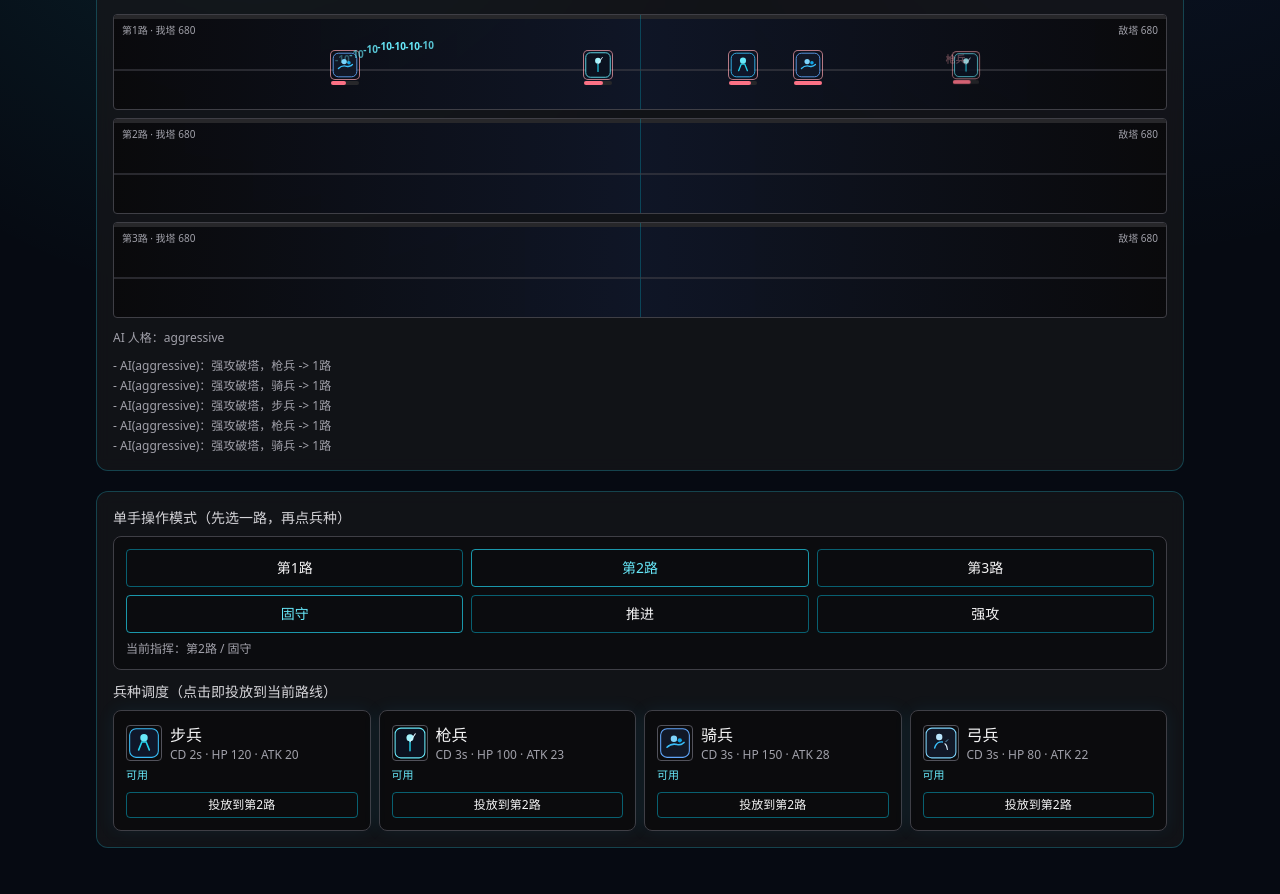
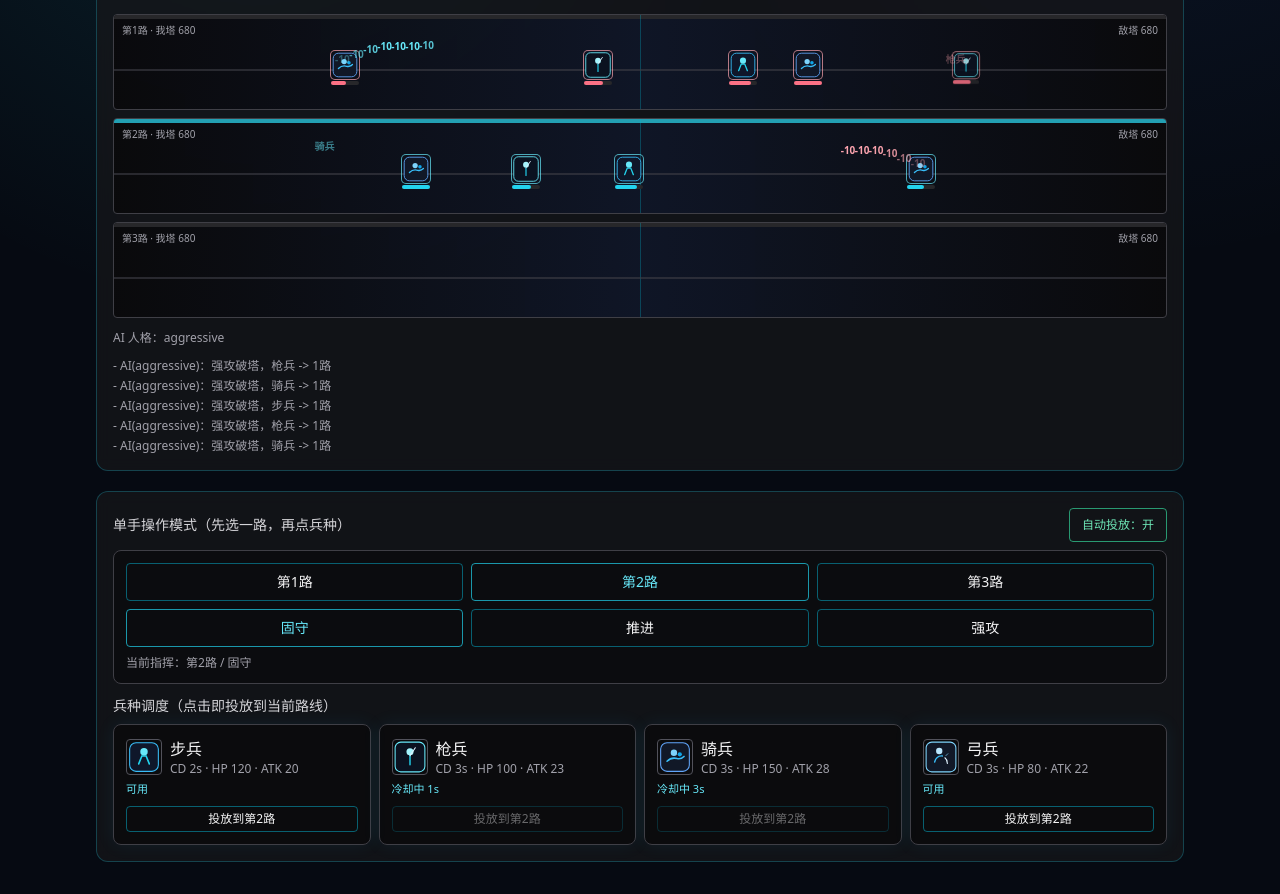
Before and after one commit to Sinon4869/sinon_warring_states_game, a Next.js app: page /battle in a window 1280 px wide. Shown: the part 220-1114 px from the top of the page. Built offline with nearby package versions, Linux system fonts and the light colour scheme.

Commit message:
feat(battle): add auto-deploy toggle for one-hand low-APM control

```diff
--- a/app/battle/page.tsx
+++ b/app/battle/page.tsx
@@ -116,6 +116,7 @@ export default function BattlePage() {
   const [aiTroopCd, setAiTroopCd] = useState<Record<string, number>>({});
   const [laneOrders, setLaneOrders] = useState<LaneOrder[]>(['hold', 'hold', 'hold']);
   const [selectedLane, setSelectedLane] = useState(1);
+  const [autoDeploy, setAutoDeploy] = useState(true);
   const [effects, setEffects] = useState<CombatFx[]>([]);
   const [assetStatus, setAssetStatus] = useState<'loading' | 'ready'>('loading');
   const [assetTier, setAssetTier] = useState<'high' | 'mid' | 'low'>('mid');
@@ -123,6 +124,7 @@ export default function BattlePage() {
   const [coreFlash, setCoreFlash] = useState<Side | null>(null);
 
   const aiThink = useRef(0);
+  const playerThink = useRef(0);
   const matchIdRef = useRef(`m-${Date.now()}-${Math.random().toString(36).slice(2, 7)}`);
   const startedRef = useRef(false);
   const timeLimitRef = useRef(BASE_TIME_LIMIT);
@@ -140,6 +142,8 @@ export default function BattlePage() {
   const timeLeftRef = useRef(BASE_TIME_LIMIT);
   const battleModeRef = useRef<'normal' | 'pve' | 'campaign'>('normal');
   const stageNameRef = useRef('标准对战');
+  const selectedLaneRef = useRef(1);
+  const autoDeployRef = useRef(true);
 
   useEffect(() => {
     if (typeof window === 'undefined') return;
@@ -215,6 +219,8 @@ export default function BattlePage() {
   useEffect(() => { timeLeftRef.current = timeLeft; }, [timeLeft]);
   useEffect(() => { battleModeRef.current = battleMode; }, [battleMode]);
   useEffect(() => { stageNameRef.current = stageName; }, [stageName]);
+  useEffect(() => { selectedLaneRef.current = selectedLane; }, [selectedLane]);
+  useEffect(() => { autoDeployRef.current = autoDeploy; }, [autoDeploy]);
 
   useEffect(() => {
     let cancelled = false;
@@ -280,6 +286,16 @@ export default function BattlePage() {
     });
   }, [running, spawnFx]);
 
+  const choosePlayerAutoTroop = useCallback((lane: number) => {
+    const order = laneOrdersRef.current[lane] ?? 'hold';
+    const available = TROOPS.filter((t) => (playerTroopCdRef.current[t.id] ?? 0) <= 0);
+    if (available.length === 0) return null;
+
+    if (order === 'hold') return [...available].sort((a, b) => b.hp - a.hp)[0];
+    if (order === 'push') return [...available].sort((a, b) => b.speed + b.atk * 0.6 - (a.speed + a.atk * 0.6))[0];
+    return [...available].sort((a, b) => b.atk - a.atk)[0];
+  }, []);
+
   const chooseAiAction = useCallback(() => {
     const laneStats = [0, 1, 2].map((lane) => {
       const playerPower = unitsRef.current.filter((u) => u.owner === 'player' && u.lane === lane).reduce((acc, u) => acc + u.hp + u.atk * 1.2, 0);
@@ -339,6 +355,16 @@ export default function BattlePage() {
         aiTroopCdRef.current = next;
         return next;
       });
+
+      playerThink.current += dt;
+      if (autoDeployRef.current && playerThink.current >= 1.1) {
+        playerThink.current = 0;
+        const lane = selectedLaneRef.current;
+        const troop = choosePlayerAutoTroop(lane);
+        if (troop) {
+          deploy('player', troop, lane);
+        }
+      }
 
       aiThink.current += dt;
       if (aiThink.current >= 1.0) {
@@ -467,7 +493,7 @@ export default function BattlePage() {
     }, 100);
 
     return () => clearInterval(timer);
-  }, [running, deploy, spawnFx, chooseAiAction]);
+  }, [running, deploy, spawnFx, chooseAiAction, choosePlayerAutoTroop]);
 
   const result = useMemo(() => {
     if (running) return '';
@@ -616,7 +642,15 @@ export default function BattlePage() {
       </section>
 
       <section className="panel p-4 pb-[calc(env(safe-area-inset-bottom)+12px)] md:pb-4">
-        <p className="mb-2 text-sm text-zinc-300">单手操作模式（先选一路，再点兵种）</p>
+        <div className="mb-2 flex items-center justify-between gap-2">
+          <p className="text-sm text-zinc-300">单手操作模式（先选一路，再点兵种）</p>
+          <button
+            onClick={() => setAutoDeploy((v) => !v)}
+            className={`chip-btn text-xs ${autoDeploy ? 'border-emerald-400/70 text-emerald-300' : ''}`}
+          >
+            自动投放：{autoDeploy ? '开' : '关'}
+          </button>
+        </div>
         <div className="mb-3 rounded-lg border border-zinc-700 bg-zinc-950/60 p-3">
           <div className="mb-2 flex gap-2">
             {[0, 1, 2].map((lane) => (
```
